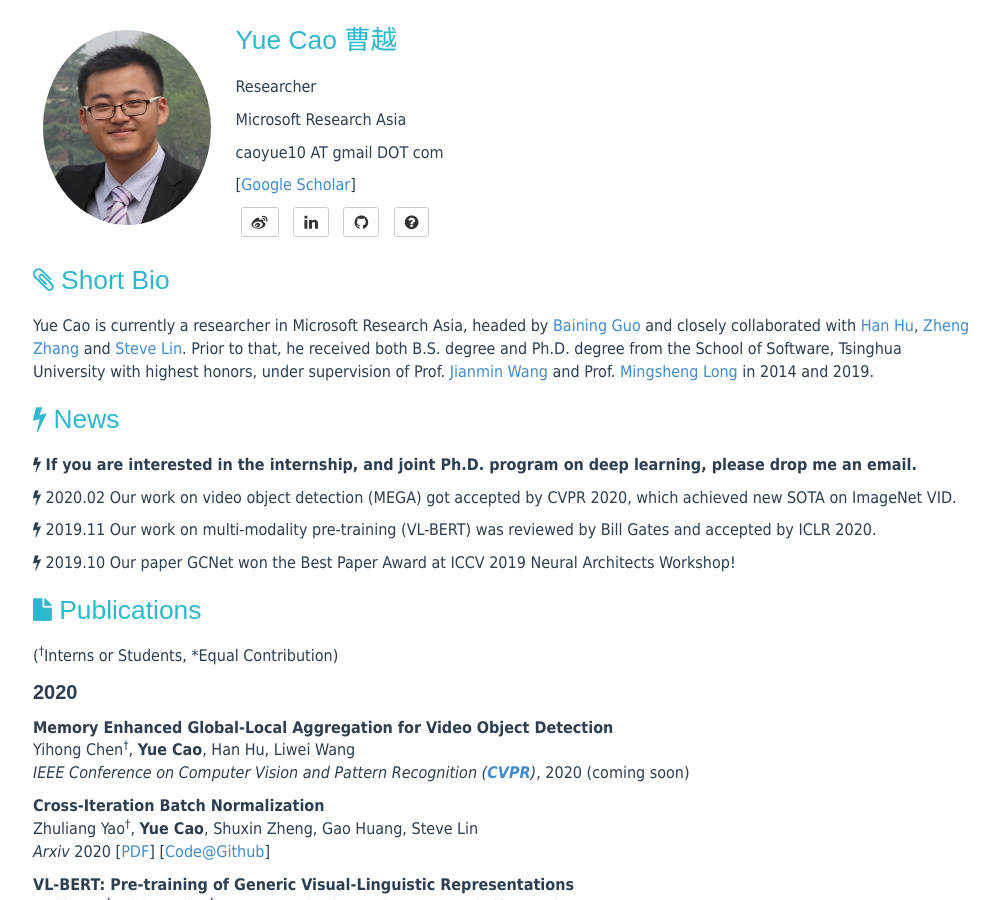
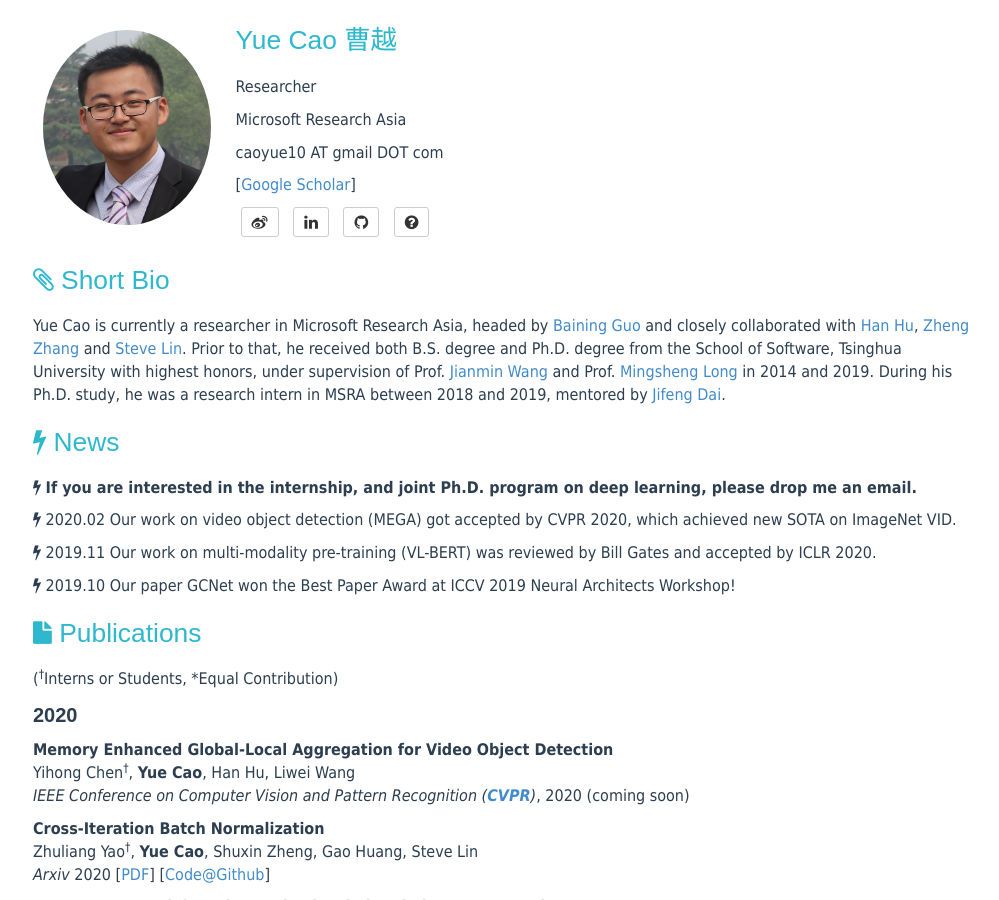
Before and after one commit to caoyue10/caoyue10.github.io, a Jekyll site: the page built from index.html, in a window 1280 px wide and 900 px high. Shown: the whole window, without its empty margins (137-1136 px from the left). Built offline with Jekyll 4.4.1, drawn with Linux system fonts in a browser that asks for light colours; the list of posts is cut into pages by our own code.

Commit message:
Update index.html

```diff
--- a/index.html
+++ b/index.html
@@ -8,7 +8,7 @@ tagline:
         <h1 margin="0px"><i class="fa fa-paperclip"></i> Short Bio</h1>
     </header>
     <p>
-    Yue Cao is currently a researcher in Microsoft Research Asia, headed by <a href="https://www.microsoft.com/en-us/research/people/bainguo/">Baining Guo</a> and closely collaborated with <a href="https://www.microsoft.com/en-us/research/people/hanhu/">Han Hu</a>, <a href="https://www.microsoft.com/en-us/research/people/zhez/">Zheng Zhang</a> and <a href="https://www.microsoft.com/en-us/research/people/stevelin/">Steve Lin</a>. Prior to that, he received both B.S. degree and Ph.D. degree from the School of Software, Tsinghua University with highest honors, under supervision of Prof. <a href="http://www.thss.tsinghua.edu.cn/publish/soft/3641/2010/20101214090035662150715/20101214090035662150715_.html">Jianmin Wang</a> and Prof. <a href="http://ise.thss.tsinghua.edu.cn/~mlong/"> Mingsheng Long</a> in 2014 and 2019.
+    Yue Cao is currently a researcher in Microsoft Research Asia, headed by <a href="https://www.microsoft.com/en-us/research/people/bainguo/">Baining Guo</a> and closely collaborated with <a href="https://www.microsoft.com/en-us/research/people/hanhu/">Han Hu</a>, <a href="https://www.microsoft.com/en-us/research/people/zhez/">Zheng Zhang</a> and <a href="https://www.microsoft.com/en-us/research/people/stevelin/">Steve Lin</a>. Prior to that, he received both B.S. degree and Ph.D. degree from the School of Software, Tsinghua University with highest honors, under supervision of Prof. <a href="http://www.thss.tsinghua.edu.cn/publish/soft/3641/2010/20101214090035662150715/20101214090035662150715_.html">Jianmin Wang</a> and Prof. <a href="http://ise.thss.tsinghua.edu.cn/~mlong/"> Mingsheng Long</a> in 2014 and 2019. During his Ph.D. study, he was a research intern in MSRA between 2018 and 2019, mentored by <a href="https://jifengdai.org/">Jifeng Dai</a>.
     </p>
 </div>
 
```
